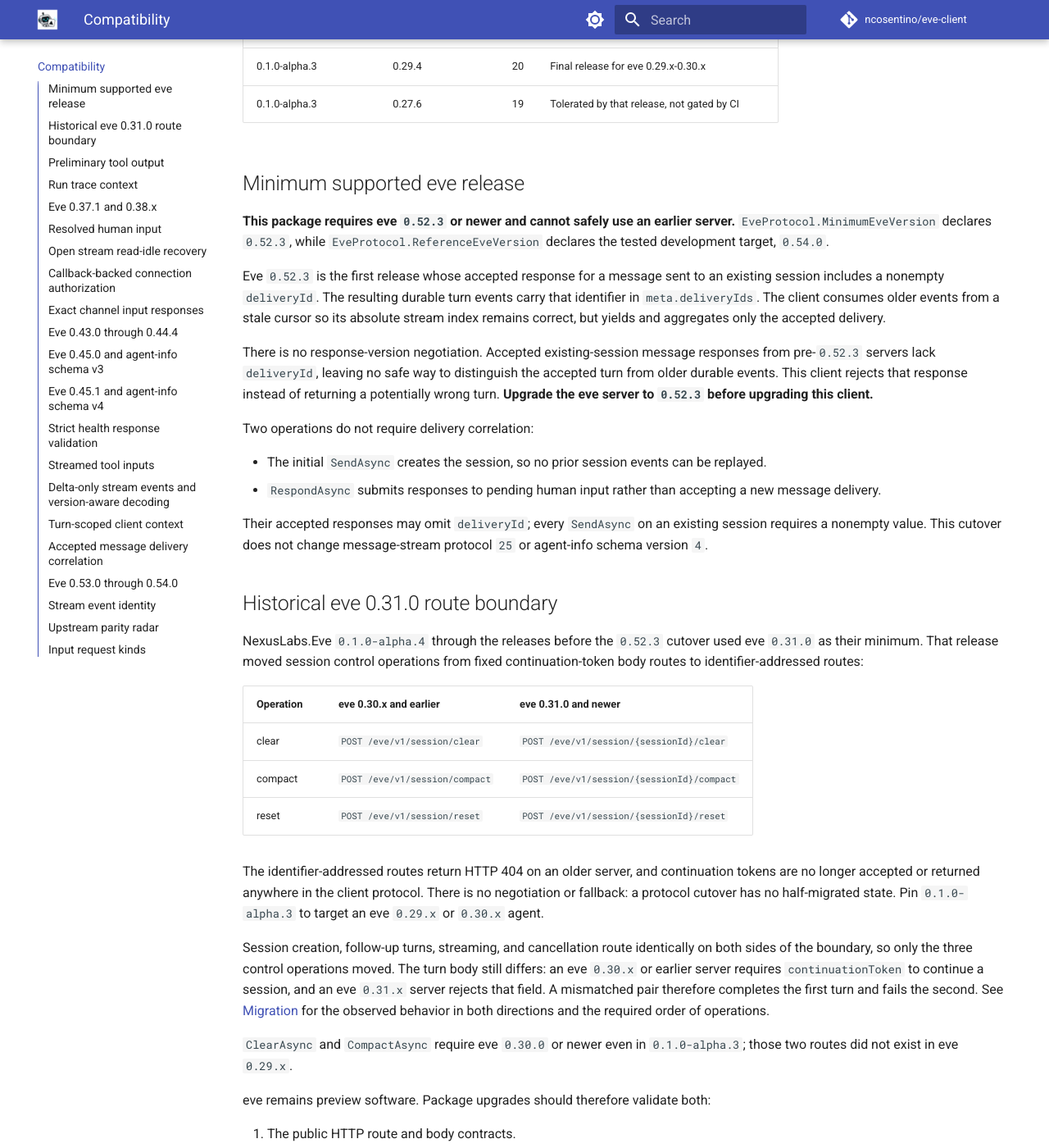
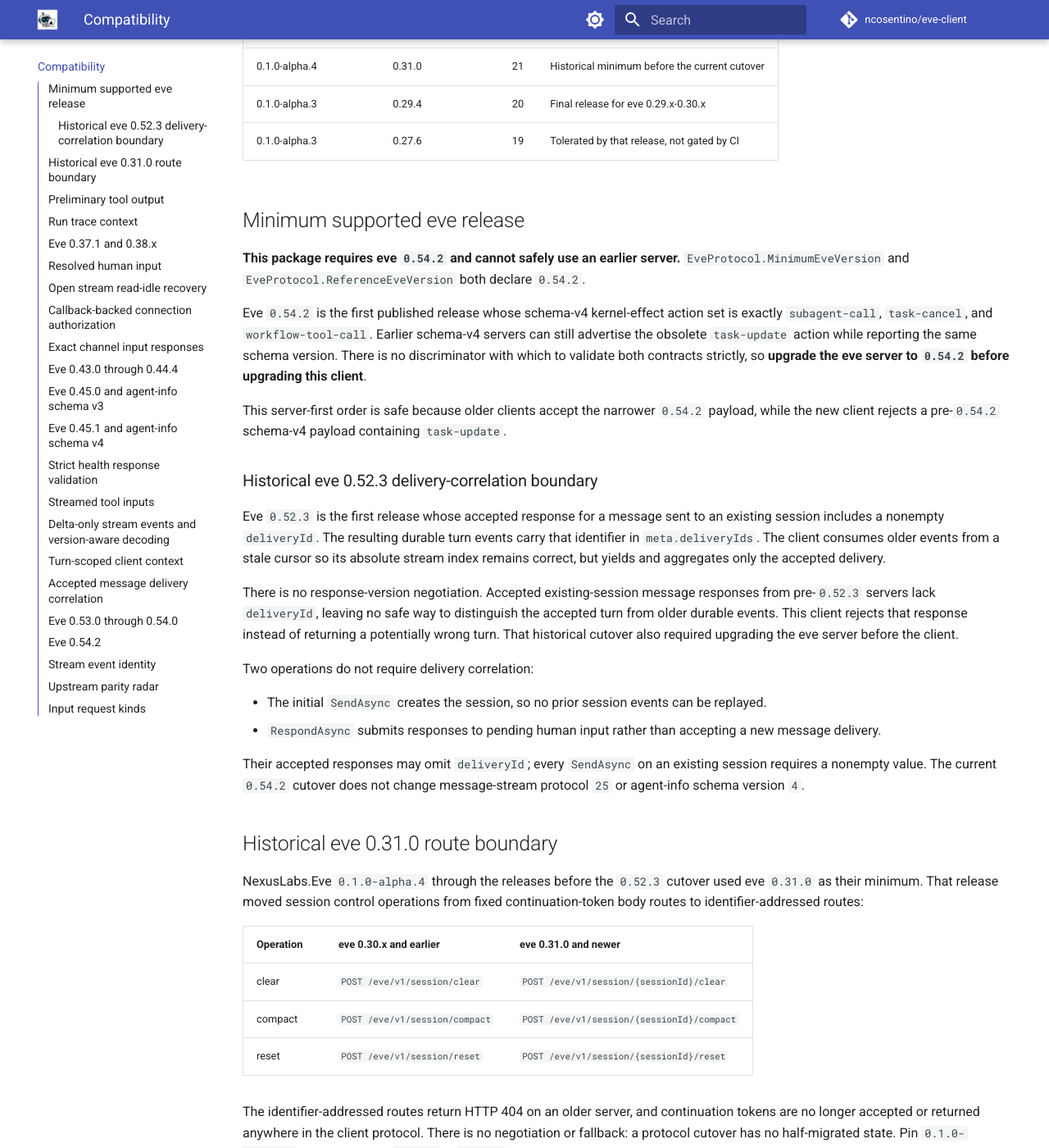
Before and after one commit to ncosentino/eve-client, an MkDocs documentation site: the page built from docs/compatibility.md, in a window 1280 px wide and 1400 px high, scrolled down 624 px. Shown: the whole window at 82% size. Built offline with MkDocs 1.6.1 and Material for MkDocs 9.7.7, drawn with Linux system fonts in a browser that asks for light colours; comment, search, counter and statistics services are not loaded; some of the changed text lies outside the part shown.

Commit message:
fix(agent-info): reject removed task-update effects (#150)
## Summary

- reject the removed `task-update` kernel effect in strict agent-info
schema v4
- retain and test historical schema-v3 `task-update` acceptance
- preserve all current v4 actions and their raw payloads
- advance both the minimum and reference Eve version to `0.54.2`
- add a real fixture assertion that `task-update` is absent while
`workflow-tool-call` remains
- document the required server-first strict-schema cutover while
preserving the historical 0.52.3 delivery boundary

Closes #145

## Breaking compatibility boundary

Eve `0.52.3` and `0.54.0` can advertise `task-update` under agent-info
schema v4. Eve `0.54.2` removes it without changing the schema number,
so one strict parser cannot accept both contracts. Deploy Eve `0.54.2`
before upgrading to the next client release.

## Validation

- C# tests: 322 passed, 0 failed, 0 skipped
- Release build: 0 warnings, 0 errors
- format verification: passed
- clean fixture `npm install` and `npm ci`: passed
- fixture build: passed
- real Eve 0.54.2 compatibility probe: passed
- `mkdocs build --strict`: passed
- `git diff --check`: passed
- bounded compatibility review: no blocking findings

## Readiness assessment

- **HIGH:** None.
- **MEDIUM:** The minimum supported Eve server intentionally rises from
`0.52.3` to `0.54.2`; migration is server-first.
- **LOW:** `version.json` remains on the published alpha.11 base until
the separate alpha.12 release PR, following the repository's established
release workflow.

Copilot-Session: 6f397bc8-d45e-4945-a1f7-eb8d8d91a4fc

```diff
--- a/docs/compatibility.md
+++ b/docs/compatibility.md
@@ -6,8 +6,9 @@
 
 | NexusLabs.Eve | Reference eve | Stream protocol | Status |
 |---|---:|---:|---|
-| Unreleased | 0.54.0 | 25 | Minimum 0.52.3; current development target |
-| 0.1.0-alpha.10 | 0.46.1 | 24 | Current prerelease |
+| Unreleased | 0.54.2 | 25 | Minimum 0.54.2; current development target |
+| 0.1.0-alpha.11 | 0.54.0 | 25 | Current prerelease |
+| 0.1.0-alpha.10 | 0.46.1 | 24 | Previous compatibility target |
 | 0.1.0-alpha.9 | 0.45.0 | 23 | Previous compatibility target |
 | 0.1.0-alpha.8 | 0.44.4 | 23 | Previous compatibility target |
 | 0.1.0-alpha.7 | 0.44.0 | 23 | Previous compatibility target |
@@ -20,9 +21,21 @@
 
 ## Minimum supported eve release
 
-**This package requires eve `0.52.3` or newer and cannot safely use an earlier server.**
-`EveProtocol.MinimumEveVersion` declares `0.52.3`, while
-`EveProtocol.ReferenceEveVersion` declares the tested development target, `0.54.0`.
+**This package requires eve `0.54.2` and cannot safely use an earlier server.**
+`EveProtocol.MinimumEveVersion` and `EveProtocol.ReferenceEveVersion` both declare
+`0.54.2`.
+
+Eve `0.54.2` is the first published release whose schema-v4 kernel-effect action set is
+exactly `subagent-call`, `task-cancel`, and `workflow-tool-call`. Earlier schema-v4
+servers can still advertise the obsolete `task-update` action while reporting the same
+schema version. There is no discriminator with which to validate both contracts
+strictly, so **upgrade the eve server to `0.54.2` before upgrading this client**.
+
+This server-first order is safe because older clients accept the narrower `0.54.2`
+payload, while the new client rejects a pre-`0.54.2` schema-v4 payload containing
+`task-update`.
+
+### Historical eve 0.52.3 delivery-correlation boundary
 
 Eve `0.52.3` is the first release whose accepted response for a message sent to an
 existing session includes a nonempty `deliveryId`. The resulting durable turn events
@@ -33,8 +46,8 @@
 There is no response-version negotiation. Accepted existing-session message responses
 from pre-`0.52.3` servers lack `deliveryId`, leaving no safe way to distinguish the
 accepted turn from older durable events. This client rejects that response instead of
-returning a potentially wrong turn. **Upgrade the eve server to `0.52.3` before
-upgrading this client.**
+returning a potentially wrong turn. That historical cutover also required upgrading the
+eve server before the client.
 
 Two operations do not require delivery correlation:
 
@@ -43,8 +56,8 @@
   message delivery.
 
 Their accepted responses may omit `deliveryId`; every `SendAsync` on an existing session
-requires a nonempty value. This cutover does not change message-stream protocol `25` or
-agent-info schema version `4`.
+requires a nonempty value. The current `0.54.2` cutover does not change message-stream
+protocol `25` or agent-info schema version `4`.
 
 ## Historical eve 0.31.0 route boundary
 
@@ -78,7 +91,7 @@
 1. The public HTTP route and body contracts.
 2. The durable message-stream protocol version and event shapes.
 
-The repository contains a pinned eve `0.54.0` fixture with a deterministic
+The repository contains a pinned eve `0.54.2` fixture with a deterministic
 model. CI builds the real server and verifies health, info, text turns,
 attachment staging, streaming, bounded catch-up reads, cooperative cancellation,
 approval-gated human input, callback-backed connection authorization, session context
@@ -186,7 +199,7 @@
 remote-agent totals, module sources without bindings, and bindings whose owner or logical
 path disagrees with their source.
 
-The pinned Eve `0.54.0` fixture exercises this schema through the real compatibility
+The pinned Eve `0.54.2` fixture exercises this schema through the real compatibility
 probe.
 
 ## Eve 0.45.1 and agent-info schema v4
@@ -202,9 +215,11 @@
 schema rejects the pre-release memory `tools` field. Every valid field remains available
 through `EveAgentInfo.Raw`.
 
-The pinned Eve `0.54.0` fixture exercises schema v4 through the real compatibility probe.
-Eve `0.48.0` may include `workflow-tool-call` kernel effects for durable workflow tools;
-these effects remain available through `EveAgentInfo.Raw`.
+Eve `0.54.2` narrows the strict schema-v4 kernel-effect action set to `subagent-call`,
+`task-cancel`, and `workflow-tool-call`; the historical v3 validator continues to accept
+and preserve `task-update`. The pinned Eve `0.54.2` fixture asserts that its real
+schema-v4 payload contains no `task-update` effect and still exposes
+`workflow-tool-call` through `EveAgentInfo.Raw`.
 
 ## Strict health response validation
 
@@ -219,7 +234,7 @@
 Invalid JSON preserves the parser failure as the inner exception and reports no
 structured issues. Non-success HTTP responses continue to use `EveClientException`.
 
-The pinned Eve `0.54.0` fixture exercises this strict health response through the real
+The pinned Eve `0.54.2` fixture exercises this strict health response through the real
 compatibility probe.
 
 ## Streamed tool inputs
@@ -263,7 +278,7 @@
 eve does not append it to durable conversation history and clears it before the following
 turn. Set `EveTurnOptions.ClientContext` again for each later turn that needs context.
 
-The pinned Eve `0.54.0` fixture forces a deterministic tool loop, verifies that the
+The pinned Eve `0.54.2` fixture forces a deterministic tool loop, verifies that the
 second model call still receives the context, verifies that the next turn does not, and
 then resupplies it to prove the lifetime boundary is per turn.
 
@@ -289,14 +304,26 @@
 
 Released eve `0.53.0` through `0.54.0` leave the framework-neutral session routes,
 client request and response contracts, durable event union, message-stream protocol
-`25`, and agent-info schema version `4` unchanged. Eve `0.54.0` is therefore the current
-reference and pinned compatibility fixture, while the minimum remains `0.52.3`.
+`25`, and agent-info schema version `4` unchanged. At that point, eve `0.54.0` was the
+reference and pinned compatibility fixture while the minimum was `0.52.3`.
 
 The released server changes in this range tighten exact empty-delivery marker handling,
 redact credential-shaped agent-info provider options, and add semantic kinds to internal
 model history. They do not add a .NET request, response, route, or durable-event
 obligation; opaque agent-info values and unknown event data remain available through the
 existing raw JSON surfaces.
+
+## Eve 0.54.2
+
+Eve `0.54.2` is the first published tag containing the removal of child
+`task_update` progress callbacks and the corresponding `task-update` kernel effect.
+The agent-info payload still reports schema version `4`, so pre-`0.54.2` schema-v4
+servers cannot be distinguished from the narrowed contract by version number alone.
+
+The minimum and pinned reference therefore advance together to `0.54.2`. Framework-neutral
+session routes, request and response contracts, durable event shapes, and message-stream
+protocol `25` remain unchanged. Schema v3 remains a historical contract and continues to
+accept and preserve `task-update`.
 
 ## Stream event identity
 
```
Also changed, not shown: AGENTS.md (+9 -6 lines), CHANGELOG.md (+25 -0 lines), README.md (+17 -14 lines), docs/index.md (+7 -6 lines), docs/migration.md (+34 -26 lines), 8 other files.
